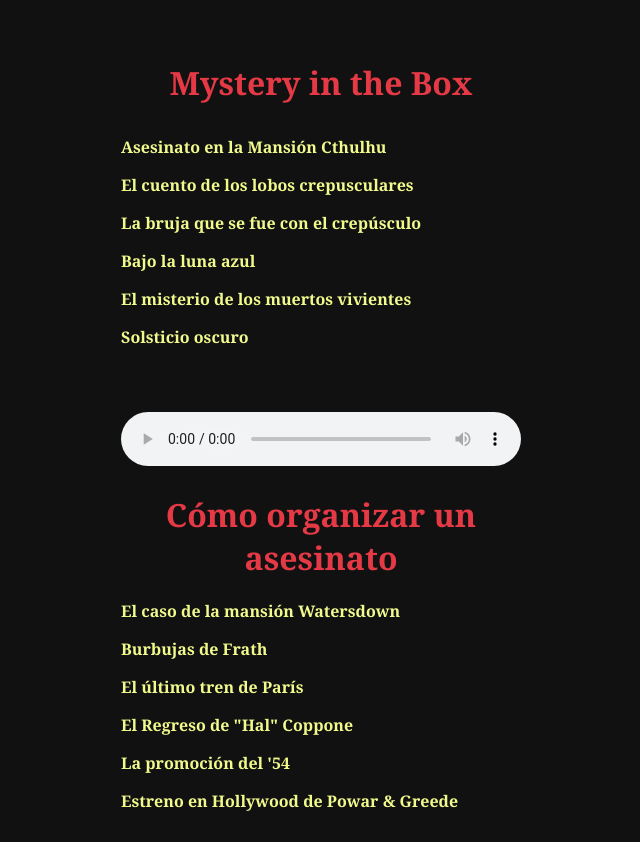
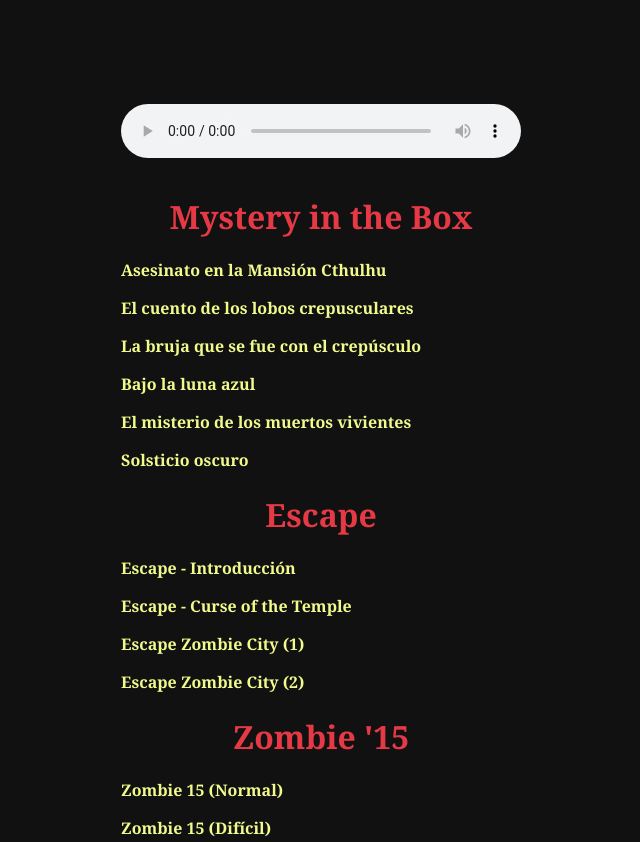
Before and after one commit to agent007utrera/hl_eventos, a plain HTML site: page audios.html in a window 1280 px wide. Shown: the top 842 px of the page, without its empty margins (319-959 px from the left). Drawn offline with Linux system fonts and the light colour scheme.

Commit message:
Add files via upload

```diff
--- a/audios.html
+++ b/audios.html
@@ -51,21 +51,33 @@
   </style>
 </head>
 <body>
-  <h1>Mystery in the Box</h1>
+  <div id="player-container">
+    <audio id="audioPlayer" controls>
+      <source id="audioSource" src="" type="audio/mpeg">
+      Tu navegador no soporta el elemento de audio.
+    </audio>
+  </div>
 
   <ul>
+  <h1>Mystery in the Box</h1>
     <li><a onclick="playAudio('mansion.mp3')">Asesinato en la Mansión Cthulhu</a></li>
     <li><a onclick="playAudio('lobos.mp3')">El cuento de los lobos crepusculares</a></li>
     <li><a onclick="playAudio('bruja.mp3')">La bruja que se fue con el crepúsculo</a></li>
     <li><a onclick="playAudio('luna.mp3')">Bajo la luna azul</a></li>
     <li><a onclick="playAudio('muertos.mp3')">El misterio de los muertos vivientes</a></li>
     <li><a onclick="playAudio('solsticio.mp3')">Solsticio oscuro</a></li>
-  <div id="player-container">
-    <audio id="audioPlayer" controls>
-      <source id="audioSource" src="" type="audio/mpeg">
-      Tu navegador no soporta el elemento de audio.
-    </audio>
-  </div>
+
+
+   <h1>Escape</h1>
+    <li><a onclick="playAudio('escape_maldición_templo_intro.mp3')">Escape - Introducción</a></li>
+    <li><a onclick="playAudio('escape4.mp3')">Escape - Curse of the Temple</a></li>
+    <li><a onclick="playAudio('escape_zombie_1.mp3')">Escape Zombie City (1)</a></li>
+    <li><a onclick="playAudio('escape_zombie_2.mp3')">Escape Zombie City (2)</a></li>
+
+   <h1>Zombie '15</h1>
+    <li><a onclick="playAudio('zombie15_normal.mp3')">Zombie 15 (Normal)</a></li>
+    <li><a onclick="playAudio('zombie15_dificil.mp3')">Zombie 15 (Difícil)</a></li>
+
    <h1>Cómo organizar un asesinato</h1>
     <li><a onclick="playAudio('1watersdown.mp3')">El caso de la mansión Watersdown</a></li>
     <li><a onclick="playAudio('2burbujas.mp3')">Burbujas de Frath</a></li>
@@ -73,11 +85,7 @@
     <li><a onclick="playAudio('5coppone.mp3')">El Regreso de "Hal" Coppone</a></li>
     <li><a onclick="playAudio('7promocion.mp3')">La promoción del '54</a></li>
     <li><a onclick="playAudio('8hollywood.mp3')">Estreno en Hollywood de Powar & Greede</a></li>
-
   </ul>
-
-
-
 
   <script>
     function playAudio(filename) {
```
